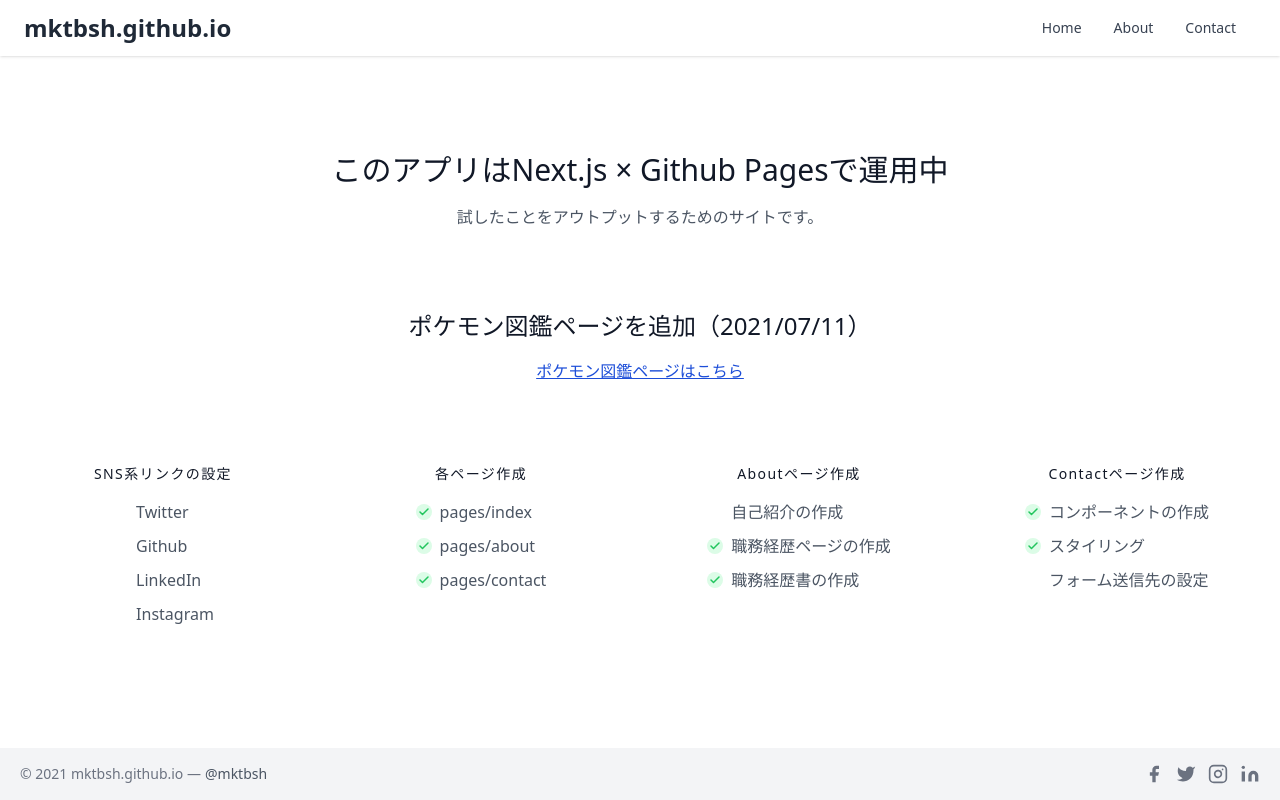
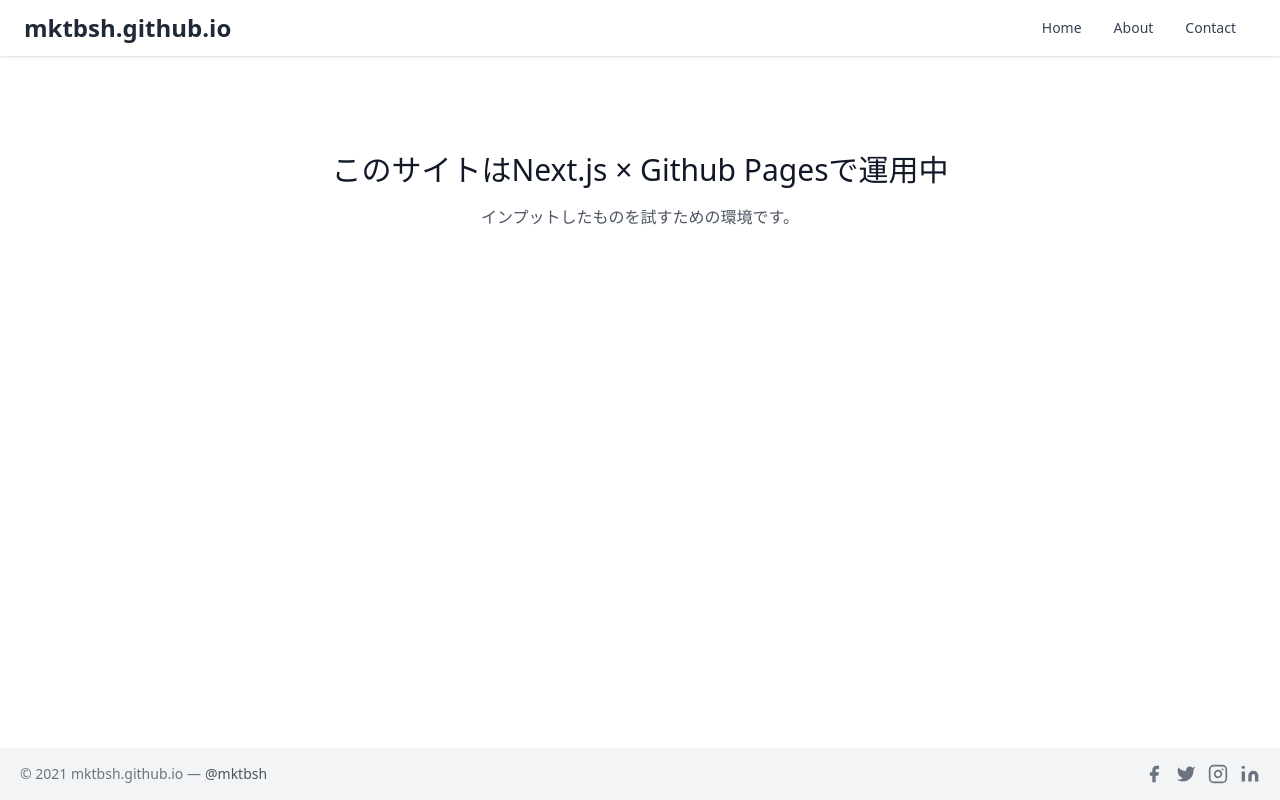
Before and after one commit to mktbsh/mktbsh.github.io, a Next.js app: page / in a window 1280 px wide. Built offline with nearby package versions, Linux system fonts and the light colour scheme.

Commit message:
Update index.tsx

```diff
--- a/src/pages/index.tsx
+++ b/src/pages/index.tsx
@@ -57,26 +57,11 @@ const Home: NextPage<StaticProps> = ({ features }) => {
         <div className="container px-5 py-24 mx-auto">
           <div className="text-center mb-20">
             <h1 className="sm:text-3xl text-2xl font-medium text-center title-font text-gray-900 mb-4">
-              このアプリはNext.js × Github Pagesで運用中
+              このサイトはNext.js × Github Pagesで運用中
             </h1>
             <p className="text-base leading-relaxed xl:w-2/4 lg:w-3/4 mx-auto">
-              試したことをアウトプットするためのサイトです。
+              インプットしたものを試すための環境です。
             </p>
-          </div>
-          <div className="text-center mb-20">
-            <h2 className="sm:text-2xl text-xl font-medium text-center title-font text-gray-900 mb-4">
-              ポケモン図鑑ページを追加（2021/07/11）
-            </h2>
-            <Link href="/pokemon">
-              <a className="text-base leading-relaxed xl:w-2/4 lg:w-3/4 mx-auto text-blue-700 underline">
-                ポケモン図鑑ページはこちら
-              </a>
-            </Link>
-          </div>
-          <div className="flex flex-wrap -m-4 justify-center">
-            {features?.contents.map((feature, index) => (
-              <Feature key={index} {...feature} />
-            ))}
           </div>
         </div>
       </section>
```
